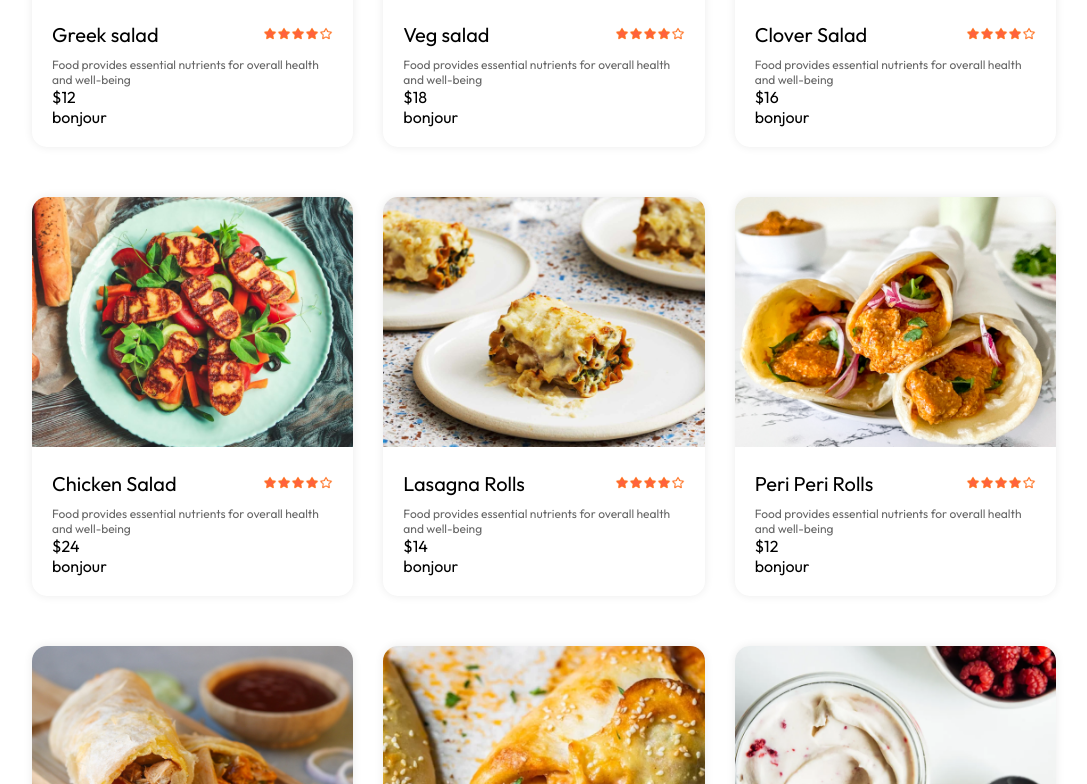
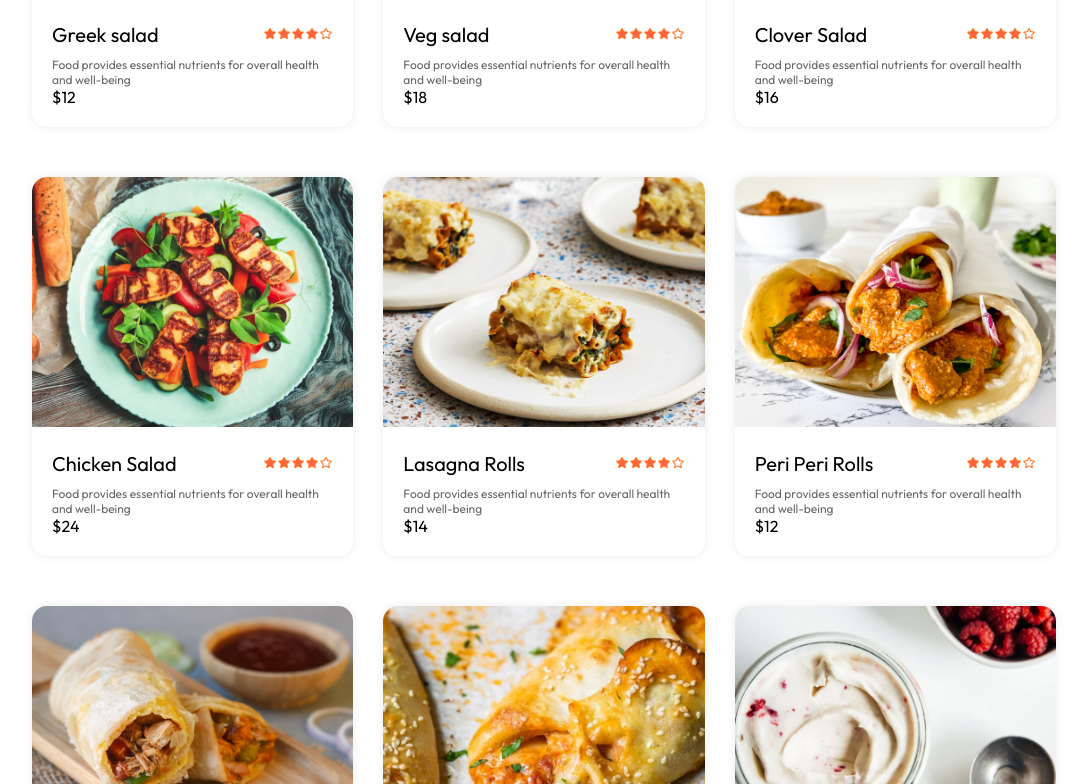
Before and after one commit to LEBONSON/Food-App, a React (Vite) app in the folder frontend/: page / in a window 1280 px wide. Shown: the part 1236-2020 px from the top of the page, without its empty margins (96-1183 px from the left). Built offline with nearby package versions, Linux system fonts and the light colour scheme.

Commit message:
update food-item-rating4

```diff
--- a/frontend/src/components/FoodItem/FoodItem.jsx
+++ b/frontend/src/components/FoodItem/FoodItem.jsx
@@ -15,7 +15,7 @@ const FoodItem = ({ id, name, price, description, image }) => {
           </div>
           <p className="food-item-desc">{description}</p>
           <p className="food-item-price">${price}</p>
-        <p>bonjour</p>
+
       </div>
     </div>
   );
```
